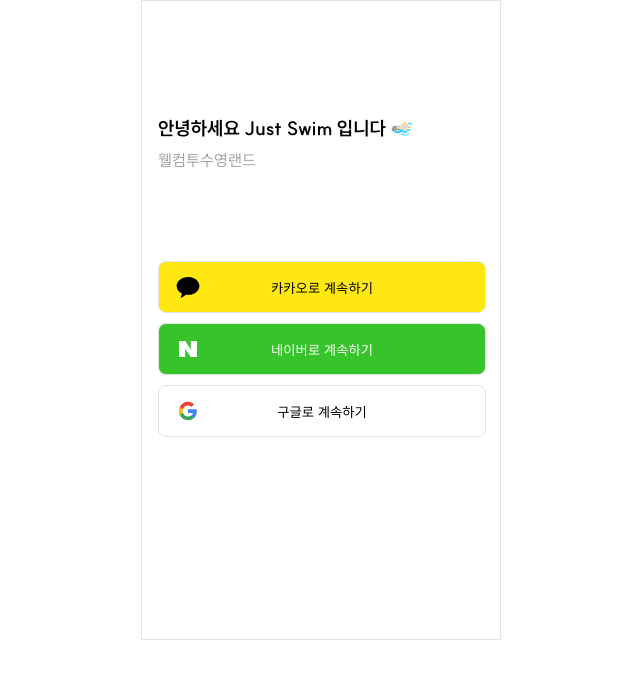
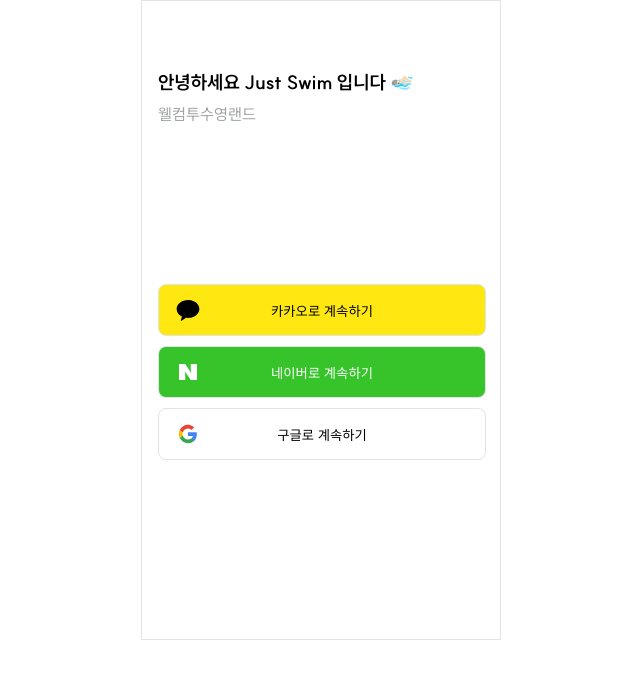
Before and after one commit to Just-Swim-service/Just-Swim-FE, a Next.js app in the folder just-swim-app/: page / in a window 1280 px wide. Shown: the top 678 px of the page, without its empty margins (319-959 px from the left). Built offline with nearby package versions, Linux system fonts and the light colour scheme.

Commit message:
design: header 위치 통일을 위해,  layout top 여백 늘리고  header 컴포넌트 flex-start 로 변경

```diff
--- a/just-swim-app/src/app/(beforeLogin)/_component/onBoarding/OnBoarding.module.css
+++ b/just-swim-app/src/app/(beforeLogin)/_component/onBoarding/OnBoarding.module.css
@@ -7,7 +7,7 @@
   height: 640px; /* 높이를 640px로 고정 */
   margin: 0 auto;
   /* FIX: layout 이나 body 에 넣어도 괜찮을듯? */
-  padding: 24px 16px 19px 16px;
+  padding: 70px 16px 19px 16px;
   border: #e1e4e6 1px solid;
 }
 
@@ -16,7 +16,7 @@
   display: flex;
   gap: 10px;
   flex-direction: column;
-  justify-content: flex-end;
+  justify-content: flex-start;
   /* background-color: #1ec800; */
 }
 
--- a/just-swim-app/src/app/(beforeLogin)/login/start/_component/start/start.module.css
+++ b/just-swim-app/src/app/(beforeLogin)/login/start/_component/start/start.module.css
@@ -14,7 +14,7 @@
   display: flex;
   gap: 10px;
   flex-direction: column;
-  justify-content: center;
+  justify-content: start;
   padding-bottom: 30px;
   /* background-color: #1ec800; */
 }
--- a/just-swim-app/src/app/(beforeLogin)/login/type/_component/selectType/SelectType.module.css
+++ b/just-swim-app/src/app/(beforeLogin)/login/type/_component/selectType/SelectType.module.css
@@ -14,7 +14,7 @@
   display: flex;
   gap: 10px;
   flex-direction: column;
-  justify-content: flex-end;
+  justify-content: flex-start;
   padding-bottom: 30px;
   /* background-color: #1ec800; */
 }
@@ -78,7 +78,7 @@
 }
 
 .footer {
-  flex-grow: 1;
+  flex-grow: 2;
   display: flex;
   flex-direction: column;
   justify-content: flex-end;
```
